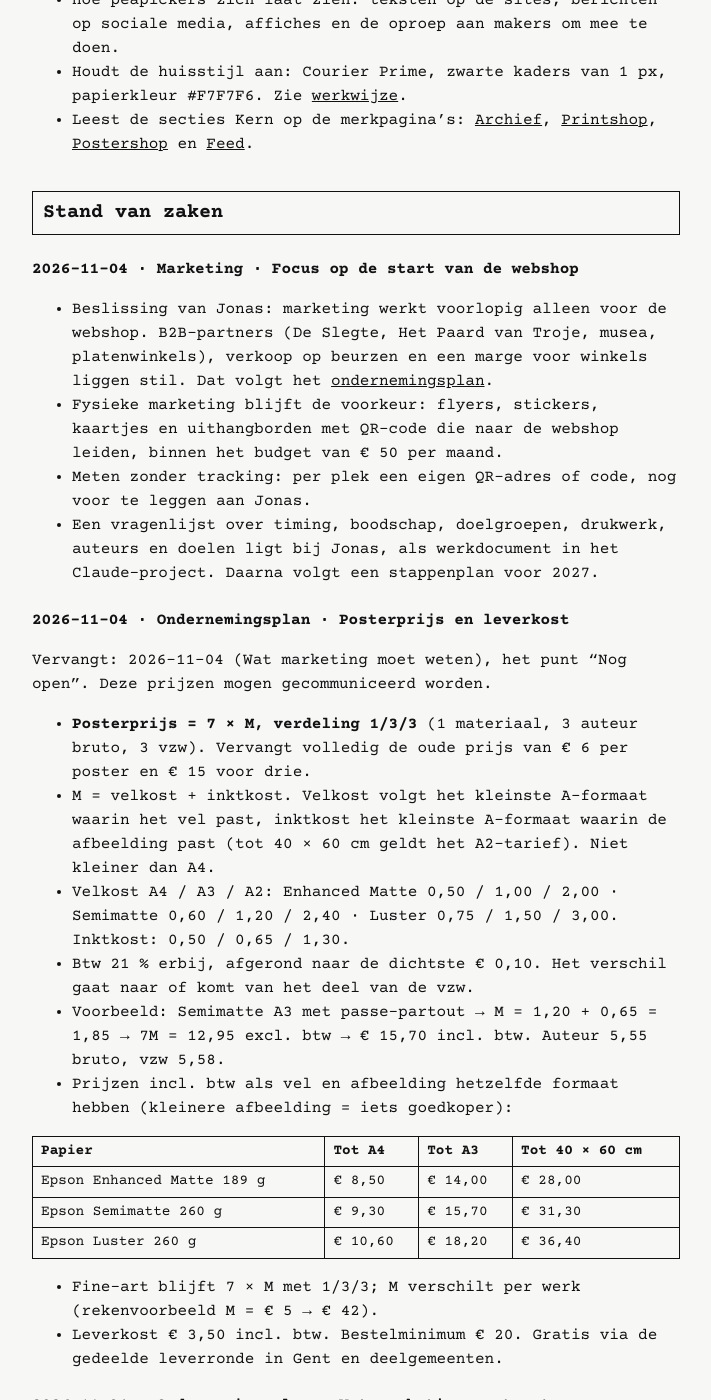
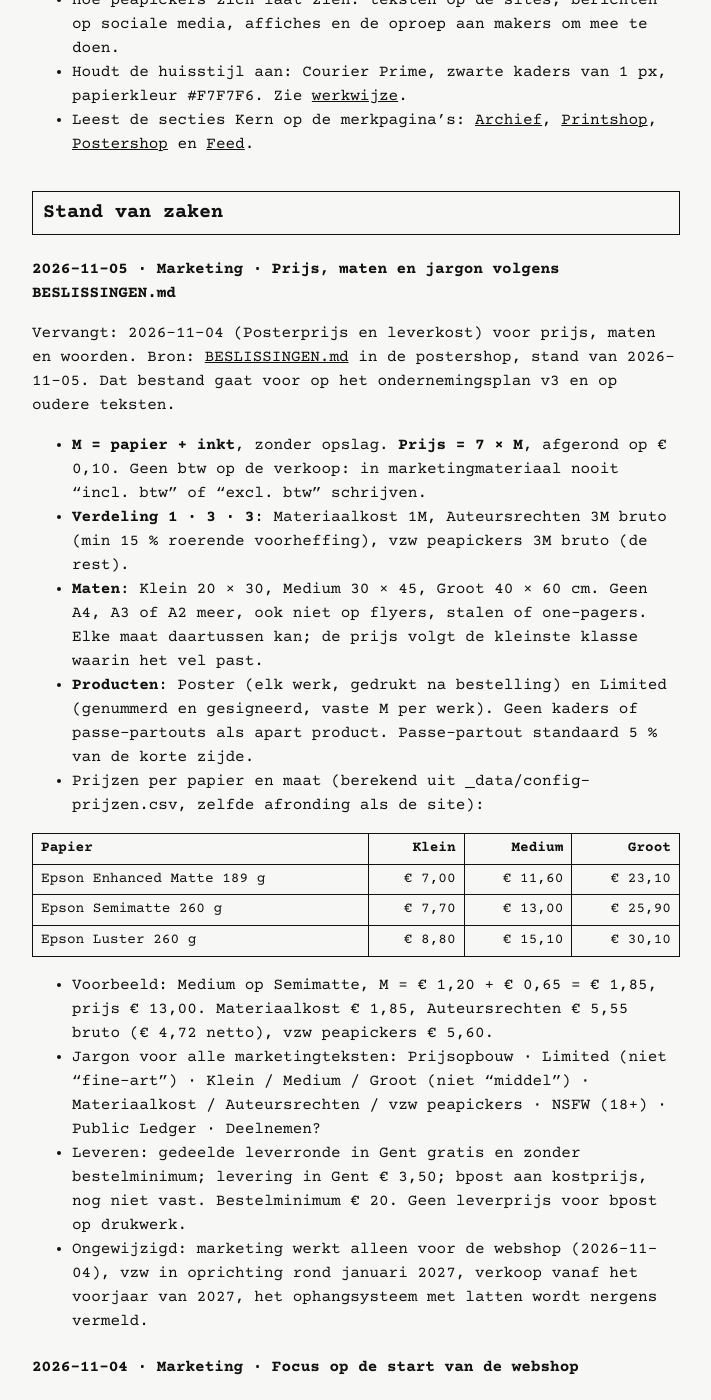
Before and after one commit to peapickers/peapickers.github.io, a Jekyll site: the page built from projecten/marketing.md, in a window 1280 px wide and 1400 px high, scrolled down 489 px. Shown: the whole window, without its empty margins (284-995 px from the left). Built offline with Jekyll 4.4.1, drawn with Linux system fonts in a browser that asks for light colours.

Commit message:
Marketing: prijs, maten en jargon volgens BESLISSINGEN.md (5-11-2026)
Nieuw item op de projectpagina marketing en een standnota bovenaan de
marketingfeedback op v2. Oude items blijven staan volgens de werkwijze.

Co-Authored-By: Claude Opus 5.5 <noreply@anthropic.com>
Claude-Session: https://claude.ai/code/session_01CW2uQwi3VjkVcZqJ6YNjzf

```diff
--- a/projecten/marketing.md
+++ b/projecten/marketing.md
@@ -16,6 +16,27 @@ Claude-project: Marketing · Repo: [peapickers/peapickers.github.io](https://git
 - Leest de secties Kern op de merkpagina's: [Archief](archief.html#kern), [Printshop](printshop.html#kern), [Postershop](postershop.html#kern) en [Feed](feed.html#kern).
 
 ## Stand van zaken
+
+### 2026-11-05 · Marketing · Prijs, maten en jargon volgens BESLISSINGEN.md
+
+Vervangt: 2026-11-04 (Posterprijs en leverkost) voor prijs, maten en woorden. Bron: [BESLISSINGEN.md](https://github.com/peapickers/postershoppeapickers/blob/main/BESLISSINGEN.md) in de postershop, stand van 2026-11-05. Dat bestand gaat voor op het ondernemingsplan v3 en op oudere teksten.
+
+- **M = papier + inkt**, zonder opslag. **Prijs = 7 × M**, afgerond op € 0,10. Geen btw op de verkoop: in marketingmateriaal nooit "incl. btw" of "excl. btw" schrijven.
+- **Verdeling 1 · 3 · 3**: Materiaalkost 1M, Auteursrechten 3M bruto (min 15 % roerende voorheffing), vzw peapickers 3M bruto (de rest).
+- **Maten**: Klein 20 × 30, Medium 30 × 45, Groot 40 × 60 cm. Geen A4, A3 of A2 meer, ook niet op flyers, stalen of one-pagers. Elke maat daartussen kan; de prijs volgt de kleinste klasse waarin het vel past.
+- **Producten**: Poster (elk werk, gedrukt na bestelling) en Limited (genummerd en gesigneerd, vaste M per werk). Geen kaders of passe-partouts als apart product. Passe-partout standaard 5 % van de korte zijde.
+- Prijzen per papier en maat (berekend uit `_data/config-prijzen.csv`, zelfde afronding als de site):
+
+| Papier | Klein | Medium | Groot |
+|---|---:|---:|---:|
+| Epson Enhanced Matte 189 g | € 7,00 | € 11,60 | € 23,10 |
+| Epson Semimatte 260 g | € 7,70 | € 13,00 | € 25,90 |
+| Epson Luster 260 g | € 8,80 | € 15,10 | € 30,10 |
+
+- Voorbeeld: Medium op Semimatte, M = € 1,20 + € 0,65 = € 1,85, prijs € 13,00. Materiaalkost € 1,85, Auteursrechten € 5,55 bruto (€ 4,72 netto), vzw peapickers € 5,60.
+- Jargon voor alle marketingteksten: Prijsopbouw · Limited (niet "fine-art") · Klein / Medium / Groot (niet "middel") · Materiaalkost / Auteursrechten / vzw peapickers · NSFW (18+) · Public Ledger · Deelnemen?
+- Leveren: gedeelde leverronde in Gent gratis en zonder bestelminimum; levering in Gent € 3,50; bpost aan kostprijs, nog niet vast. Bestelminimum € 20. Geen leverprijs voor bpost op drukwerk.
+- Ongewijzigd: marketing werkt alleen voor de webshop (2026-11-04), vzw in oprichting rond januari 2027, verkoop vanaf het voorjaar van 2027, het ophangsysteem met latten wordt nergens vermeld.
 
 ### 2026-11-04 · Marketing · Focus op de start van de webshop
 
```
Also changed, not shown: projecten/ondernemingsplan/feedback/marketing.md (+8 -0 lines).
